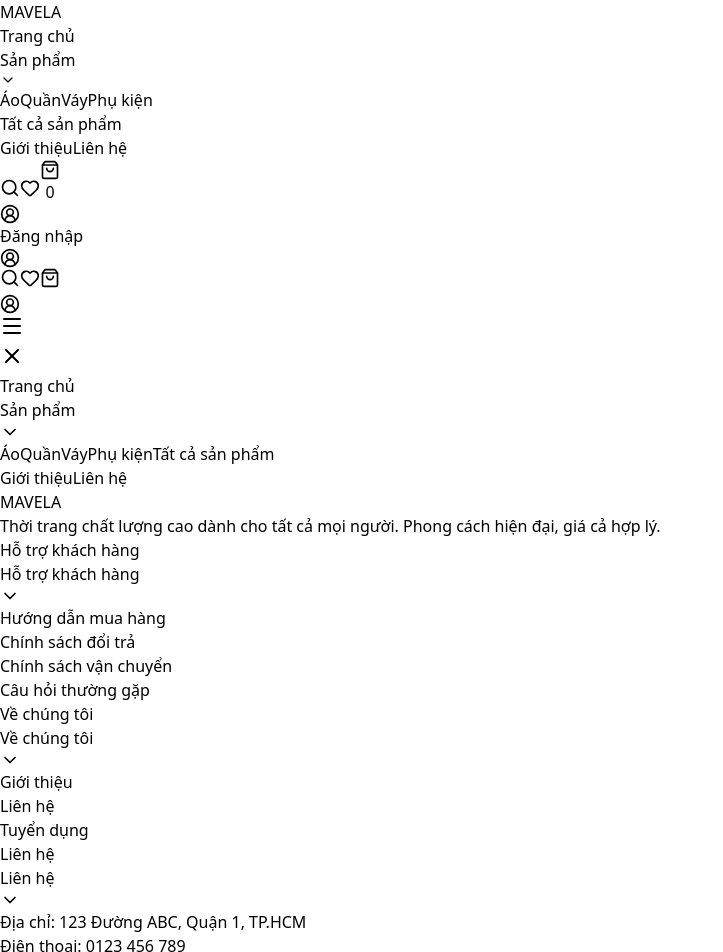
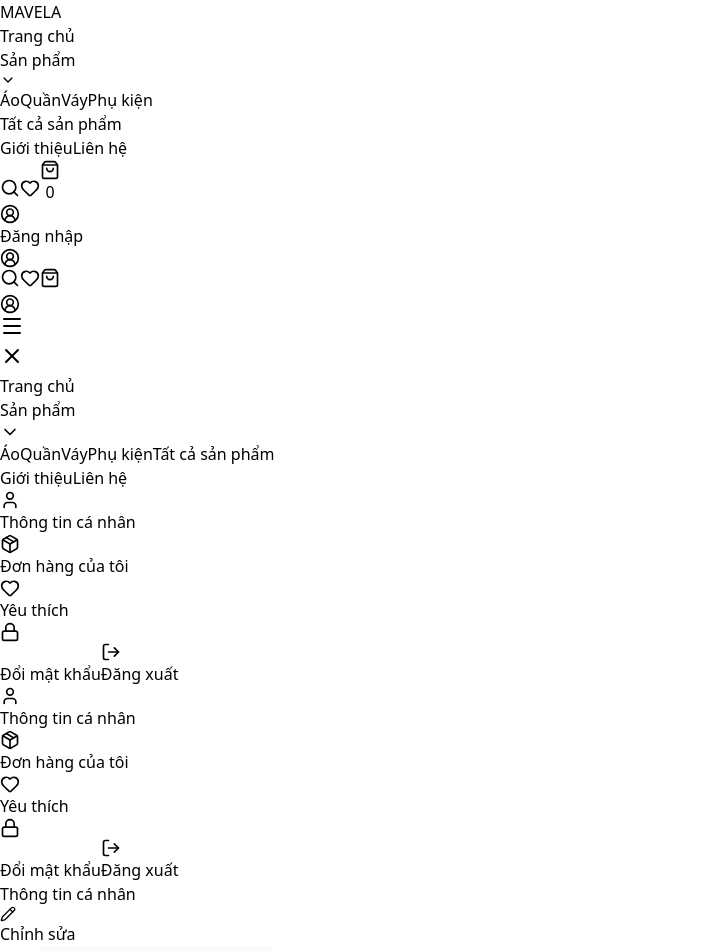
Before and after one commit to githubcopilotne/front-end, a React (Vite) app: page /tai-khoan/thong-tin in a window 1280 px wide. Shown: the top 952 px of the page, without its empty margins (0-723 px from the left). Built offline with nearby package versions, Linux system fonts and the light colour scheme.

Commit message:
refactor: restructure profile page with nested routes and split components

```diff
--- a/src/App.tsx
+++ b/src/App.tsx
@@ -1,4 +1,4 @@
-import { BrowserRouter, Routes, Route } from 'react-router-dom'
+import { BrowserRouter, Routes, Route, Navigate } from 'react-router-dom'
 import Header from './components/common/Header'
 import Footer from './components/common/Footer'
 import HomePage from './pages/client/HomePage'
@@ -8,6 +8,10 @@
 import RegisterPage from './pages/auth/RegisterPage'
 import ForgotPasswordPage from './pages/auth/ForgotPasswordPage'
 import ProfilePage from './pages/client/ProfilePage'
+import ProfileSection from './components/profile/ProfileSection'
+import OrdersSection from './components/profile/OrdersSection'
+import WishlistSection from './components/profile/WishlistSection'
+import PasswordSection from './components/profile/PasswordSection'
 
 function App() {
   return (
@@ -23,7 +27,13 @@
             <Route path="/dang-nhap" element={<LoginPage />} />
             <Route path="/dang-ky" element={<RegisterPage />} />
             <Route path="/quen-mat-khau" element={<ForgotPasswordPage />} />
-            <Route path="/tai-khoan" element={<ProfilePage />} />
+            <Route path="/tai-khoan" element={<ProfilePage />}>
+              <Route index element={<Navigate to="thong-tin" replace />} />
+              <Route path="thong-tin" element={<ProfileSection />} />
+              <Route path="don-hang" element={<OrdersSection />} />
+              <Route path="yeu-thich" element={<WishlistSection />} />
+              <Route path="doi-mat-khau" element={<PasswordSection />} />
+            </Route>
           </Routes>
         </main>
 
--- a/src/components/profile/ProfileSection.tsx
+++ b/src/components/profile/ProfileSection.tsx
@@ -1,29 +1,44 @@
-import { useState } from 'react'
+import { useState, useEffect } from 'react'
 import { Pencil } from 'lucide-react'
 import type { User } from '../../types/user'
 
-interface ProfileSectionProps {
-    user: User
-    setUser: (user: User) => void
-}
-
-const ProfileSection = ({ user, setUser }: ProfileSectionProps) => {
+const ProfileSection = () => {
+    const [user, setUser] = useState<User | null>(null)
+    const [isLoading, setIsLoading] = useState(true)
     const [isEditing, setIsEditing] = useState(false)
     const [form, setForm] = useState({
-        full_name: user.full_name,
-        phone: user.phone,
-        gender: user.gender,
-        birthday: user.birthday,
-        address: user.address,
+        full_name: '',
+        phone: '',
+        gender: 1,
+        birthday: '',
+        address: '',
     })
 
+    useEffect(() => {
+        fetch('/mocks/user.json')
+            .then((res) => res.json())
+            .then((data: User) => {
+                setUser(data)
+                setForm({
+                    full_name: data.full_name,
+                    phone: data.phone,
+                    gender: data.gender,
+                    birthday: data.birthday,
+                    address: data.address,
+                })
+                setIsLoading(false)
+            })
+    }, [])
+
     const handleSave = () => {
+        if (!user) return
         // TODO: Call API to update user
         setUser({ ...user, ...form })
         setIsEditing(false)
     }
 
     const handleCancel = () => {
+        if (!user) return
         setForm({
             full_name: user.full_name,
             phone: user.phone,
@@ -32,6 +47,14 @@
             address: user.address,
         })
         setIsEditing(false)
+    }
+
+    if (isLoading || !user) {
+        return (
+            <div className="text-center py-16">
+                <p className="text-gray-500">Đang tải...</p>
+            </div>
+        )
     }
 
     return (
--- a/src/pages/client/ProfilePage.tsx
+++ b/src/pages/client/ProfilePage.tsx
@@ -1,5 +1,4 @@
-import { useState, useEffect } from 'react'
-import { useNavigate } from 'react-router-dom'
+import { useNavigate, NavLink, Outlet } from 'react-router-dom'
 import {
     User as UserIcon,
     Package,
@@ -7,59 +6,22 @@
     Lock,
     LogOut,
 } from 'lucide-react'
-import type { User } from '../../types/user'
-import ProfileSection from '../../components/profile/ProfileSection'
-import OrdersSection from '../../components/profile/OrdersSection'
-import WishlistSection from '../../components/profile/WishlistSection'
-import PasswordSection from '../../components/profile/PasswordSection'
 
-type TabKey = 'profile' | 'orders' | 'wishlist' | 'password'
-
-const MENU_ITEMS: { key: TabKey | 'logout'; label: string; icon: React.ReactNode }[] = [
-    { key: 'profile', label: 'Thông tin cá nhân', icon: <UserIcon size={20} /> },
-    { key: 'orders', label: 'Đơn hàng của tôi', icon: <Package size={20} /> },
-    { key: 'wishlist', label: 'Yêu thích', icon: <Heart size={20} /> },
-    { key: 'password', label: 'Đổi mật khẩu', icon: <Lock size={20} /> },
-    { key: 'logout', label: 'Đăng xuất', icon: <LogOut size={20} /> },
+const MENU_ITEMS: { to: string; label: string; icon: React.ReactNode }[] = [
+    { to: 'thong-tin', label: 'Thông tin cá nhân', icon: <UserIcon size={20} /> },
+    { to: 'don-hang', label: 'Đơn hàng của tôi', icon: <Package size={20} /> },
+    { to: 'yeu-thich', label: 'Yêu thích', icon: <Heart size={20} /> },
+    { to: 'doi-mat-khau', label: 'Đổi mật khẩu', icon: <Lock size={20} /> },
 ]
 
 const ProfilePage = () => {
     const navigate = useNavigate()
-    const [activeTab, setActiveTab] = useState<TabKey>('profile')
-    const [user, setUser] = useState<User | null>(null)
-    const [isLoading, setIsLoading] = useState(true)
-
-    // Fetch user data
-    useEffect(() => {
-        fetch('/mocks/user.json')
-            .then((res) => res.json())
-            .then((data) => {
-                setUser(data)
-                setIsLoading(false)
-            })
-    }, [])
 
     const handleLogout = () => {
         if (window.confirm('Bạn có chắc chắn muốn đăng xuất?')) {
             // TODO: Clear auth state
             navigate('/')
         }
-    }
-
-    const handleMenuClick = (key: TabKey | 'logout') => {
-        if (key === 'logout') {
-            handleLogout()
-        } else {
-            setActiveTab(key)
-        }
-    }
-
-    if (isLoading || !user) {
-        return (
-            <div className="container mx-auto px-4 py-12">
-                <p className="text-center text-gray-500">Đang tải...</p>
-            </div>
-        )
     }
 
     return (
@@ -70,23 +32,30 @@
                     {/* Sidebar - Desktop */}
                     <aside className="hidden lg:block w-72 shrink-0">
                         <div className="bg-white rounded-lg overflow-hidden">
-                            {/* Menu */}
                             <nav className="p-2">
                                 {MENU_ITEMS.map((item) => (
-                                    <button
-                                        key={item.key}
-                                        onClick={() => handleMenuClick(item.key)}
-                                        className={`w-full flex items-center gap-3 px-4 py-3 rounded-lg text-left transition-colors ${item.key === 'logout'
-                                            ? 'text-red-600 hover:bg-red-50 mt-2'
-                                            : activeTab === item.key
+                                    <NavLink
+                                        key={item.to}
+                                        to={item.to}
+                                        className={({ isActive }) =>
+                                            `w-full flex items-center gap-3 px-4 py-3 rounded-lg text-left transition-colors ${isActive
                                                 ? 'bg-[#111111] text-white'
                                                 : 'text-gray-700 hover:bg-gray-100'
-                                            }`}
+                                            }`
+                                        }
                                     >
                                         {item.icon}
                                         <span className="font-medium">{item.label}</span>
-                                    </button>
+                                    </NavLink>
                                 ))}
+                                {/* Logout button */}
+                                <button
+                                    onClick={handleLogout}
+                                    className="w-full flex items-center gap-3 px-4 py-3 rounded-lg text-left transition-colors text-red-600 hover:bg-red-50 mt-2"
+                                >
+                                    <LogOut size={20} />
+                                    <span className="font-medium">Đăng xuất</span>
+                                </button>
                             </nav>
                         </div>
                     </aside>
@@ -95,30 +64,35 @@
                     <div className="lg:hidden overflow-x-auto scrollbar-hide">
                         <div className="flex gap-2 pb-2 min-w-max">
                             {MENU_ITEMS.map((item) => (
-                                <button
-                                    key={item.key}
-                                    onClick={() => handleMenuClick(item.key)}
-                                    className={`flex items-center gap-2 px-4 py-2.5 rounded-full whitespace-nowrap text-sm font-medium transition-colors ${item.key === 'logout'
-                                        ? 'text-red-600 border border-red-200 hover:bg-red-50'
-                                        : activeTab === item.key
+                                <NavLink
+                                    key={item.to}
+                                    to={item.to}
+                                    className={({ isActive }) =>
+                                        `flex items-center gap-2 px-4 py-2.5 rounded-full whitespace-nowrap text-sm font-medium transition-colors ${isActive
                                             ? 'bg-[#111111] text-white'
                                             : 'bg-white text-gray-700 border border-gray-200 hover:bg-gray-100'
-                                        }`}
+                                        }`
+                                    }
                                 >
                                     {item.icon}
                                     {item.label}
-                                </button>
+                                </NavLink>
                             ))}
+                            {/* Logout button */}
+                            <button
+                                onClick={handleLogout}
+                                className="flex items-center gap-2 px-4 py-2.5 rounded-full whitespace-nowrap text-sm font-medium transition-colors text-red-600 border border-red-200 hover:bg-red-50"
+                            >
+                                <LogOut size={20} />
+                                Đăng xuất
+                            </button>
                         </div>
                     </div>
 
-                    {/* Main content */}
+                    {/* Main content - Outlet renders the matched child route */}
                     <main className="flex-1 min-w-0">
                         <div className="bg-white rounded-lg p-6 md:p-8">
-                            {activeTab === 'profile' && <ProfileSection user={user} setUser={setUser} />}
-                            {activeTab === 'orders' && <OrdersSection />}
-                            {activeTab === 'wishlist' && <WishlistSection />}
-                            {activeTab === 'password' && <PasswordSection />}
+                            <Outlet />
                         </div>
                     </main>
                 </div>
```
